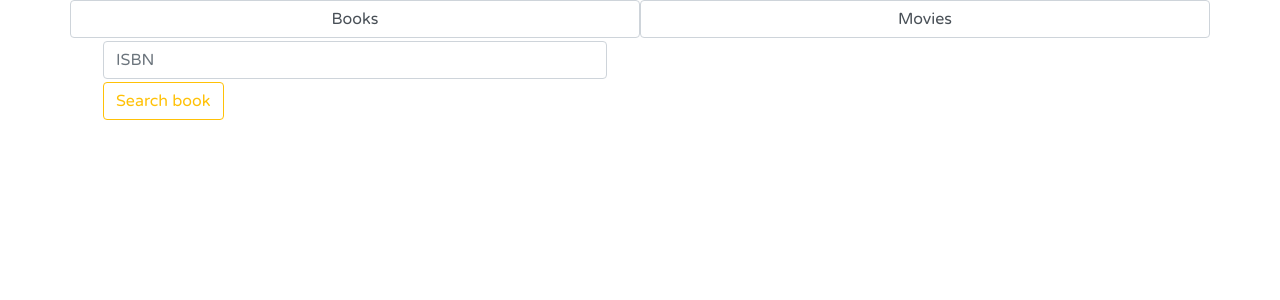
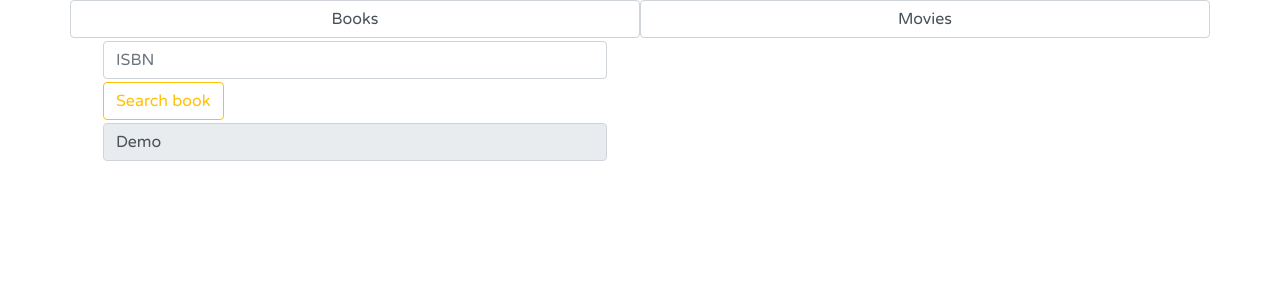
Before and after one commit to grishinrv/Lamia, a PHP site: page /home.php in a window 1280 px wide. Shown: the top 300 px of the page. Run offline with PHP 8.4, Linux system fonts and the light colour scheme.

Commit message:
readonly text input

```diff
--- a/src/WebApi/Client/home.php
+++ b/src/WebApi/Client/home.php
@@ -17,6 +17,9 @@
                 </div>
                 <div class="form-group cellmargin">
                     <input type="button" class="btn btn-outline-warning" value="Search book" onclick="searchBook()">
+                </div>
+                <div class="form-group cellmargin">
+                    <input type="text" class="form-control classname" value="Demo" readonly />
                 </div>
             </div>
         </div>
```
Also changed, not shown: src/WebApi/Client/styles/common.css (line endings or trailing spaces).
